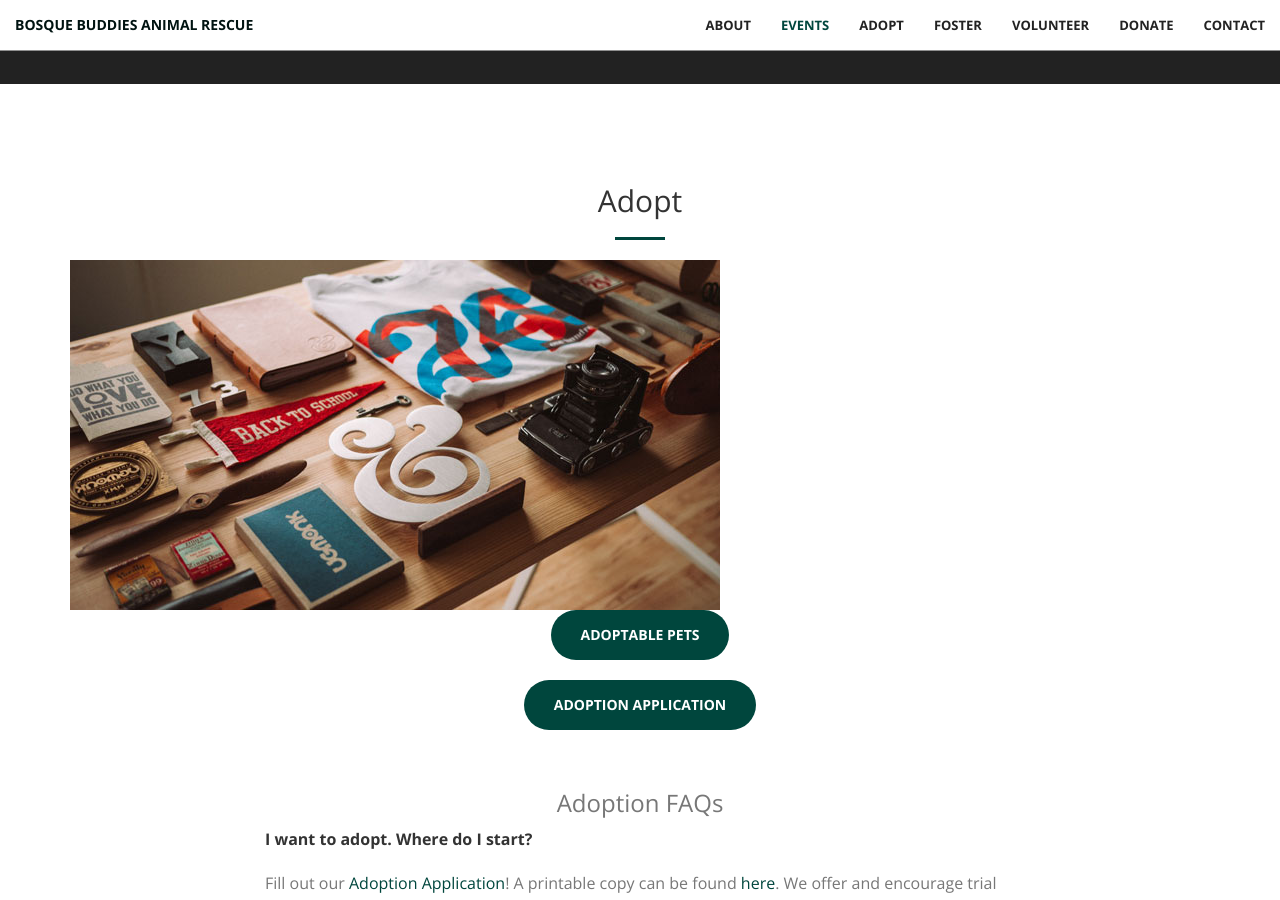
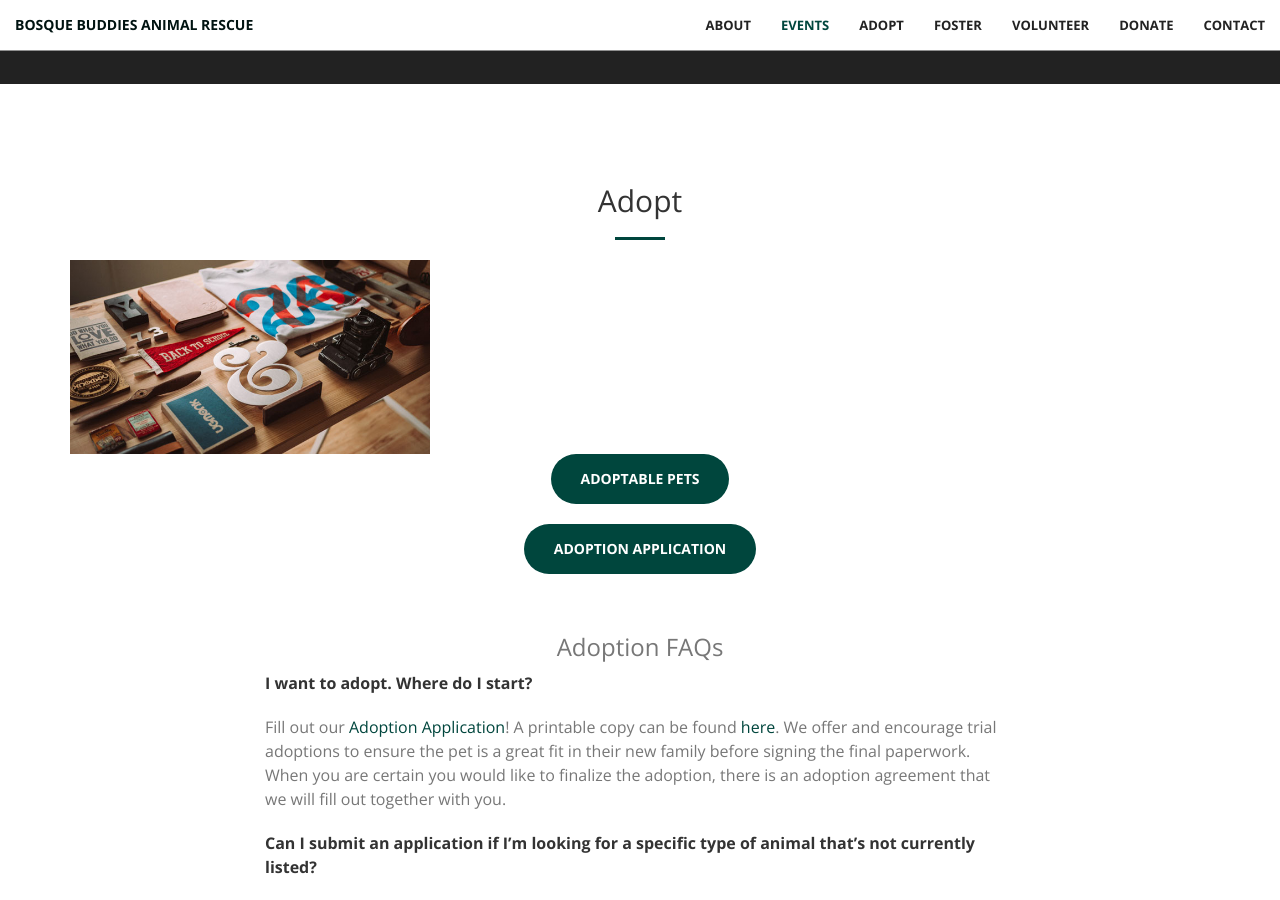
Before and after one commit to bbanimalrescue/bbanimalrescue.github.io, a Jekyll site: the page built from index.html, in a window 1280 px wide and 900 px high, scrolled down 2081 px. Built offline with Jekyll 4.4.1, drawn with Linux system fonts in a browser that asks for light colours.

Commit message:
Update adoption layout

```diff
--- a/_includes/adopt.html
+++ b/_includes/adopt.html
@@ -7,7 +7,7 @@
             </div>
         </div>
         <div class="row">
-            <div class="col-lg-8">
+            <div class="col-lg-4 col-sm-6">
                 <img src="img/portfolio/1.jpg" class="img-responsive" alt="">
             </div>
             <div class="col-lg-8 col-lg-offset-2 text-center" style="justify-content: space-evenly;">
```
